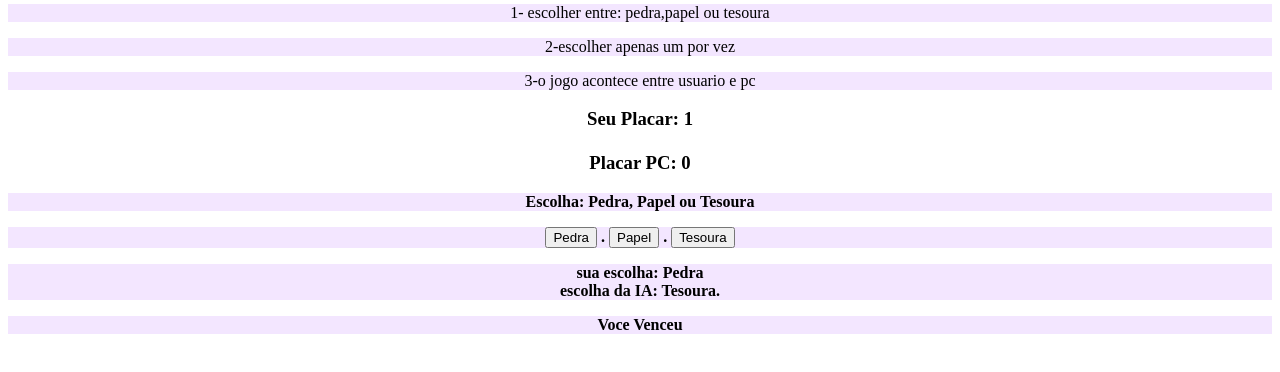
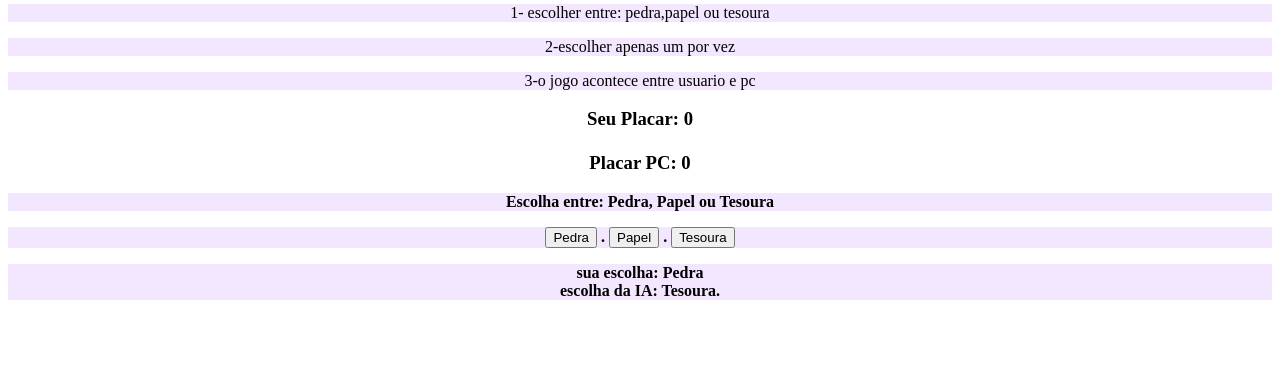
Before and after one commit to sabrina-freitas/trabalho-ricardo, a plain HTML site: page index.html in a window 1280 px wide. Both pictures are taken after a click on the button "Pedra". Shown: the part 184-556 px from the top of the page. Drawn offline with Linux system fonts and the light colour scheme.

Commit message:
Update index.html

```diff
--- a/index.html
+++ b/index.html
@@ -3,35 +3,28 @@
 
 <head>
 
-	<title>Pedra Papel e Tesoura</title>
+	<title>Pedra,Papel e Tesoura</title>
 
 
 <style>
-
     p{
         text-align:center; ;
         background-color: #f3e6ff;
     }
      div{
         text-align:center; ;
-
     }
     button{
-
     text-align:center; ;
     }
     h1{
     	font-size: 52px;
     	background-color: #ccccff;
-
     }
     h2{
     	font-size: 30px;
     	background-color: #e6ccff;
-
-
     }
-
 </style>
 </head>
 
@@ -51,7 +44,7 @@
 
 	</div>
 
-    <p><b>Escolha: Pedra, Papel ou Tesoura<b></p>
+    <p><b>Escolha entre: Pedra, Papel ou Tesoura<b></p>
 	<p>
 		<button onclick="pedrapapeltesoura('Pedra')">Pedra</button> .
 		<button onclick="pedrapapeltesoura('Papel')">Papel</button> .
@@ -71,29 +64,33 @@
 		var placarpc  = 0;
 	/*função de escolha da iA*/
 	function pedrapapeltesoura(Escolha) {
-				escolhadopc = ["Pedra", "Papel", "Tesoura"][Math.floor(Math.random() * 3)];
 
-				document.getElementById("opcoes").innerHTML = "sua escolha: " + Escolha + "</br> escolha da IA: " + escolhadopc +"."
+		pcescolha = ["Pedra", "Papel", "Tesoura"][Math.floor(Math.random() * 3)];
+
+			document.getElementById("opcoes").innerHTML = "sua escolha: " + Escolha +
+								"</br> escolha da IA: " + pcescolha +"."
+
 	/*empate= os dois jogam a mesma coisa*/
-				if (Escolha == escolhadopc) {
+		if (Escolha == pcescolha) {
 			document.getElementById("status").innerHTML =" Empate tente de novo !!";
 
 		}else
-				/*se (pedra vence tesoura)--> (papel vence pedra )-->(tesoura vence papel) ==> (escolha do usuario e escolha da IA) diferente de -1)
-					   */
-					if (["PedraTesoura", "PapelPedra", "TesouraPapel"].indexOf(Escolha + escolhadopc) != -1) {
+
+	/*se (pedra vence tesoura)--> (papel vence pedra )-->(tesoura vence papel) ==> (escolha do usuario e escolha da IA) diferente de -1)*/
+
+	if (["PedraTesoura", "PapelPedra", "TesouraPapel"].innerHTML(Escolha + pcescolha) != -1) {
 			seuplacar++;
 
 			document.getElementById("status").innerHTML = "Voce Venceu ";
 
-						document.getElementById("seuplacar").innerHTML = "Seu Placar: " + seuplacar.toString();
+			document.getElementById("seuplacar").innerHTML = "Seu Placar: " + seuplacar.innerHTML();
 
 		}else{
 
 			placarpc++;
 			document.getElementById("status").innerHTML = "IA Venceu!";
 
-						document.getElementById("placarpc").innerHTML = "Placar IA: " + placarpc.toString();
+			document.getElementById("placarpc").innerHTML = "Placar IA: " + placarpc.innerHTML();
 					}
 
 			}
```
Lines whose indentation alone changed are shown as unchanged.
